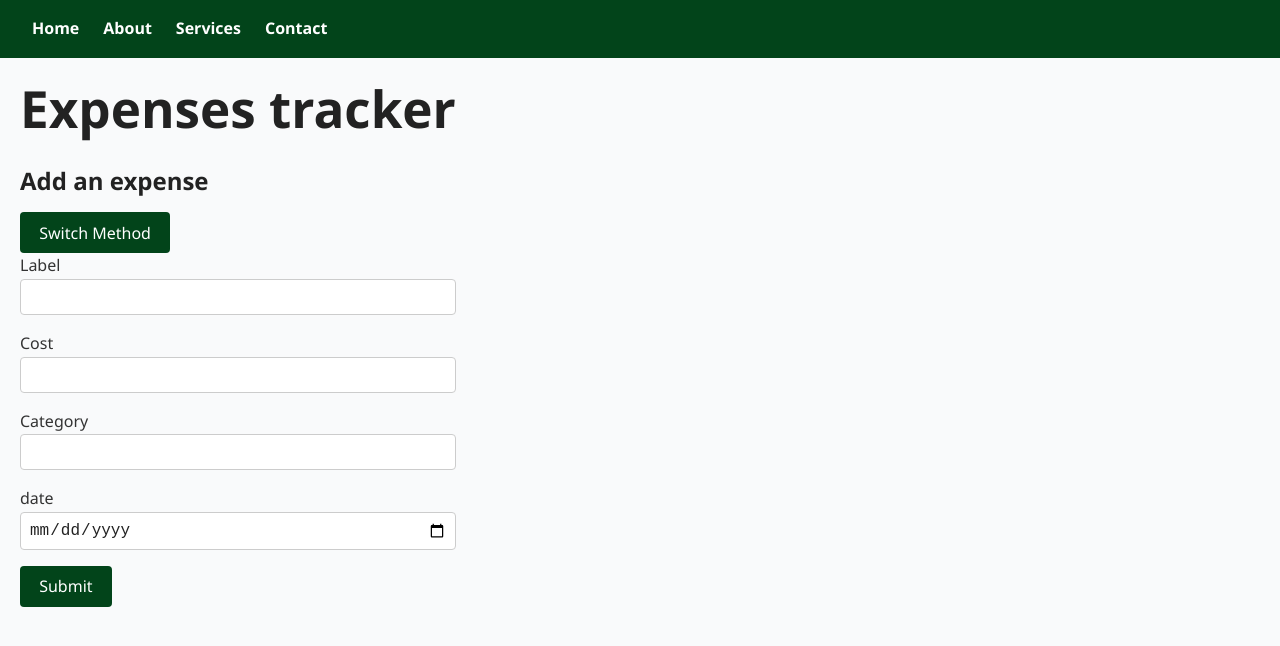
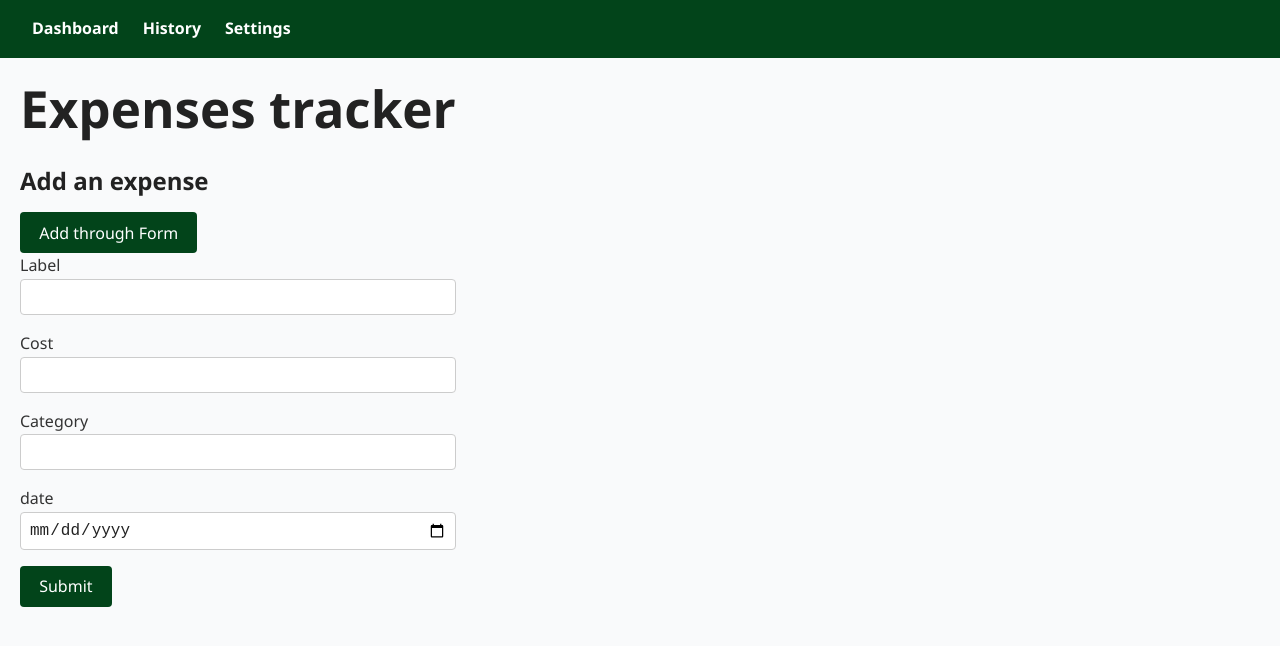
Before and after one commit to 1razu/expenses_reporting, a React (Vite) app: page / in a window 1280 px wide. Shown: the top 646 px of the page. Built offline with nearby package versions, Linux system fonts and the light colour scheme.

Commit message:
modified forms

```diff
--- a/src/App.css
+++ b/src/App.css
@@ -36,42 +36,8 @@ a:hover {
   color: #005f99;
 }
 
-/* Buttons */
-button {
-  background-color: #02441a;
-  border: none;
-  color: white;
-  padding: 0.6em 1.2em;
-  border-radius: 4px;
-  cursor: pointer;
-  font-size: 1rem;
-  transition: background-color 0.2s ease;
-}
-
-button:hover {
-  background-color: rgb(30, 76, 14)
-}
-
 /* Containers */
 .container {
   max-width: 900px;
   margin: 0 auto;
 }
-
-/* Simple form styling */
-input, select, textarea {
-  color: #222;
-  padding: 0.5em;
-  border: 1px solid #ccc;
-  background-color: white;
-  border-radius: 4px;
-  font-size: 1rem;
-  width: 100%;
-  margin-bottom: 1em;
-  transition: border-color 0.2s ease;
-}
-
-input:focus, select:focus, textarea:focus {
-  border-color: #007acc;
-  outline: none;
-}
--- a/src/App.tsx
+++ b/src/App.tsx
@@ -8,7 +8,6 @@ function App() {
     <div className='main-content'>
       <NavBar></NavBar>
       <h1>Expenses tracker</h1>
-      <h2>Add an expense</h2>
       <CurrentForm/>
     </div>
   )
--- a/src/components/Forms/ExpenseEntryForms.module.css
+++ b/src/components/Forms/ExpenseEntryForms.module.css
@@ -1,3 +1,12 @@
+
+.header {
+  display: flex;
+  align-items: center;
+}
+
+.subtitle{
+  font-size: 1rem;
+}
 
 .dropzone {
   border: 2px solid black;
@@ -9,9 +18,49 @@
   align-items: center;
   justify-content: center;
   cursor: default;
-  background-color: #f9f9f9; /* light background so it's visible */
+  background-color: #f9f9f9;
 }
 
 .dropzone:hover {
   cursor: pointer;
 }
+
+
+/* Simple form styling */
+input, select, textarea {
+  color: #222;
+  padding: 0.5em;
+  border: 1px solid #ccc;
+  background-color: white;
+  border-radius: 4px;
+  font-size: 1rem;
+  width: 100%;
+  margin-bottom: 1em;
+  transition: border-color 0.2s ease;
+}
+
+input:focus, select:focus, textarea:focus {
+  border-color: #007acc;
+  outline: none;
+}
+
+/* Buttons */
+button {
+  background-color: #02441a;
+  border: none;
+  color: white;
+  padding: 0.6em 1.2em;
+  border-radius: 4px;
+  cursor: pointer;
+  font-size: 1rem;
+  transition: background-color 0.2s ease;
+}
+
+button:hover {
+  background-color: rgb(30, 76, 14)
+}
+
+.toggle {
+  font-size: 0.5rem;
+
+}
--- a/src/components/Forms/ExpenseEntryForms.tsx
+++ b/src/components/Forms/ExpenseEntryForms.tsx
@@ -2,15 +2,22 @@ import { useState } from 'react';
 import styles from './ExpenseEntryForms.module.css';
 
 
-// CHOSING THE ENTRY METHOD
+//____________CHOSING THE ENTRY METHOD
+
 
 // Declaring possible entryMethods
 const entryMethods = {
-  form: ExpensesEntry,
-  file_import : ExpensesFileDrop
+  form: {
+    name:"Form",
+    component: ExpensesEntry},
+  file_import :{
+    name:"File import",
+    component: ExpensesFileDrop
+    }
 };
 
-// Exported component which renders chosen form
+// Component that renders chosen form
+// This is the only exported component
 
 export default function CurrentForm() {
     const [currentEntryMethod, setCurrentEntryMethod] = useState<"form" | "file_import">("form");
@@ -22,18 +29,21 @@ export default function CurrentForm() {
     };
 
     // the chosen component has to be stored in a variable so we can use React syntax in the return statement
-    const FormComponent = entryMethods[currentEntryMethod]
+    const FormComponent = entryMethods[currentEntryMethod]["component"]
 
     return (
     <div>
-        <button onClick={toggleButton}> Switch Method</button>
+        <div className='header'>
+            <h2>Add an expense</h2>
+            <button className='toggle' onClick={toggleButton}> Add through {entryMethods[currentEntryMethod]["name"]}</button>
+        </div>
         <FormComponent />
     </div>)
 };
 
 
 
-// ENTRY METHOD COMPONENTS
+//____________ENTRY METHOD COMPONENTS
 
 
 // Files drop form
@@ -47,6 +57,8 @@ return(
 
 
 // Single entry Form
+
+
 
 function ExpensesEntry() {
     return (
--- a/src/components/UI/Navigation/NavBar.tsx
+++ b/src/components/UI/Navigation/NavBar.tsx
@@ -4,10 +4,9 @@ export default function NavBar(){
 return (
 <nav className={styles.navbar}>
   <ul className={styles.navList}>
-    <li><a href="#">Home</a></li>
-    <li><a href="#">About</a></li>
-    <li><a href="#">Services</a></li>
-    <li><a href="#">Contact</a></li>
+    <li><a href="#">Dashboard</a></li>
+    <li><a href="#">History</a></li>
+    <li><a href="#">Settings</a></li>
   </ul>
 </nav>
 
--- a/src/index.css
+++ b/src/index.css
@@ -1,3 +1,10 @@
+/* Toggle to view boundries of html elements
+
+* {
+  outline: 1px solid red;
+}
+*/
+
 :root {
   font-family: system-ui, Avenir, Helvetica, Arial, sans-serif;
   line-height: 1.5;
@@ -37,6 +44,7 @@ h1 {
 
 button {
   border-radius: 8px;
+  display: flex;
   border: 1px solid transparent;
   padding: 0.6em 1.2em;
   font-size: 1em;
```
